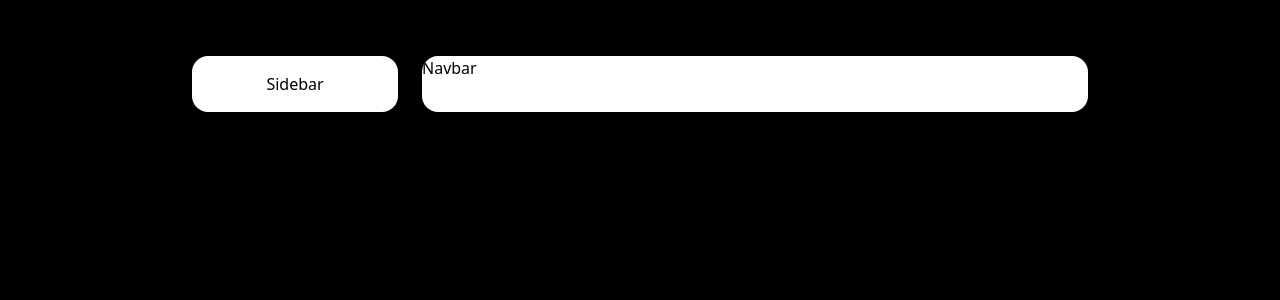
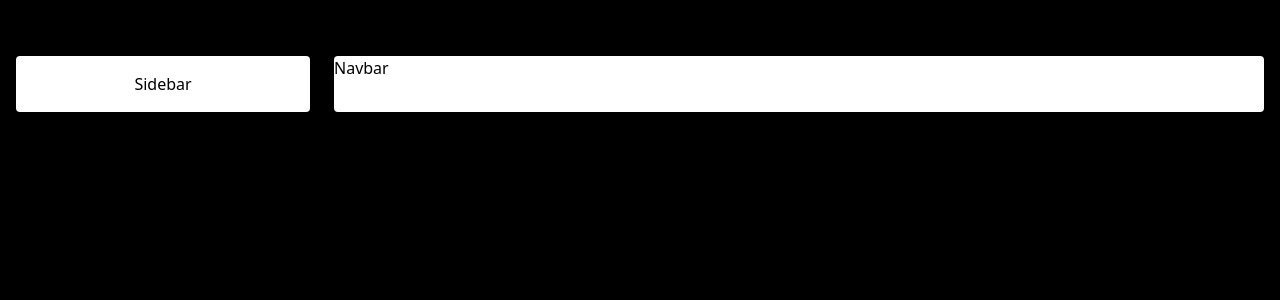
Before and after one commit to Md-RonyAhmed/my-portfolio, a Next.js app: page / in a window 1280 px wide. Shown: the top 300 px of the page. Built offline with nearby package versions, Linux system fonts and the light colour scheme.

Commit message:
sidebar and navbar added

```diff
--- a/pages/_app.tsx
+++ b/pages/_app.tsx
@@ -3,13 +3,13 @@ import Sidebar from '../components/Sidebar';
 import '../styles/globals.css'
 function MyApp({ Component, pageProps }) {
   return (
-    <div className="grid grid-cols-12 gap-6 px-5 my-14 lg:mb-0 md:mb-16 sm:px-20 md:px-32 lg:px-36 xl:px-48 ">
+    <div className="grid grid-cols-12 gap-6 px-5 my-14 lg:mb-0 md:mb-16 sm:px-20 md:px-3 lg:px-3 xl:px-4 ">
       {/* // do this div style later (after putting the content) */}
-      <div className="h-full col-span-12 p-4 text-base text-center bg-white dark:bg-dark-500 lg:col-span-3 rounded-2xl shadow-custom-light dark:shadow-custom-dark ">
+      <div className="h-full col-span-12 p-4 text-base text-center bg-white dark:bg-dark-500 lg:col-span-3 shadow-custom-light dark:shadow-custom-dark rounded">
         {/* //!sidebar */}
         <Sidebar />
       </div>
-      <div className="flex flex-col col-span-12 overflow-hidden bg-white shadow-custom-light dark:shadow-custom-dark rounded-2xl lg:col-span-9 dark:bg-dark-500">
+      <div className="flex flex-col col-span-12 overflow-hidden bg-white shadow-custom-light dark:shadow-custom-dark rounded lg:col-span-9 dark:bg-dark-500">
         {/* //!navbar */}
         <Navbar />
         {/* //!about */}
--- a/styles/globals.css
+++ b/styles/globals.css
@@ -5,3 +5,8 @@
 body{
    background-color: black;
 }
+*{
+   margin: 0;
+   padding: 0;
+   box-sizing: border-box;
+}
```
